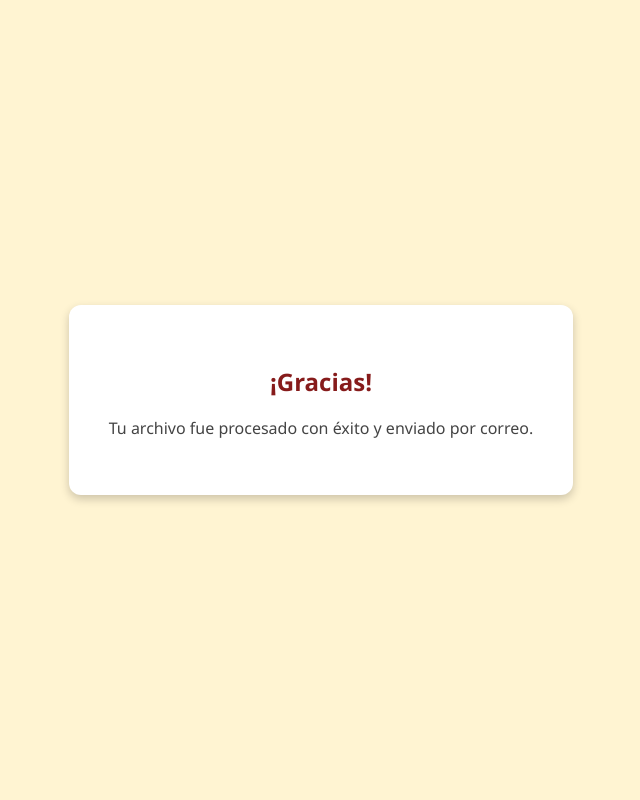
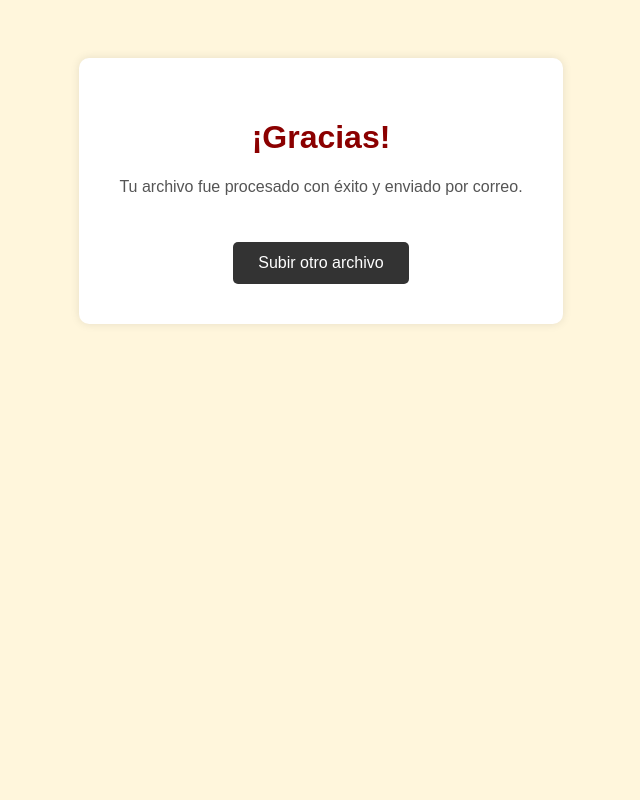
Before and after one commit to terastreocl/conversor-json-csv, a Flask app: template templates/gracias.html in a window 1280 px wide. Shown: the whole page, without its empty margins (319-959 px from the left). Run offline with Flask 3, Linux system fonts and the light colour scheme; the template is opened without the code that fills it, so the values that code supplies are empty.

Commit message:
Agregar botón para volver al formulario

```diff
--- a/templates/gracias.html
+++ b/templates/gracias.html
@@ -5,37 +5,49 @@
     <title>Gracias</title>
     <style>
         body {
-            background-color: #fff4d2;
-            font-family: 'Segoe UI', sans-serif;
-            display: flex;
-            justify-content: center;
-            align-items: center;
-            height: 100vh;
-            margin: 0;
+            background-color: #fff6dc;
+            font-family: Arial, sans-serif;
+            text-align: center;
+            padding: 50px;
         }
 
-        .mensaje {
+        .container {
             background: white;
+            display: inline-block;
             padding: 40px;
-            border-radius: 12px;
-            text-align: center;
-            box-shadow: 0 4px 10px rgba(0, 0, 0, 0.2);
+            border-radius: 10px;
+            box-shadow: 0 0 10px rgba(0,0,0,0.1);
         }
 
-        h2 {
-            color: #861b1b;
+        h1 {
+            color: #8b0000;
         }
 
         p {
-            color: #444;
-            margin-top: 10px;
+            margin-top: 20px;
+            color: #555;
+        }
+
+        .button {
+            margin-top: 30px;
+            display: inline-block;
+            padding: 12px 25px;
+            background-color: #333;
+            color: white;
+            text-decoration: none;
+            border-radius: 5px;
+        }
+
+        .button:hover {
+            background-color: #555;
         }
     </style>
 </head>
 <body>
-    <div class="mensaje">
-        <h2>¡Gracias!</h2>
+    <div class="container">
+        <h1>¡Gracias!</h1>
         <p>Tu archivo fue procesado con éxito y enviado por correo.</p>
+        <a class="button" href="{{ url_for('upload_file') }}">Subir otro archivo</a>
     </div>
 </body>
 </html>
```
